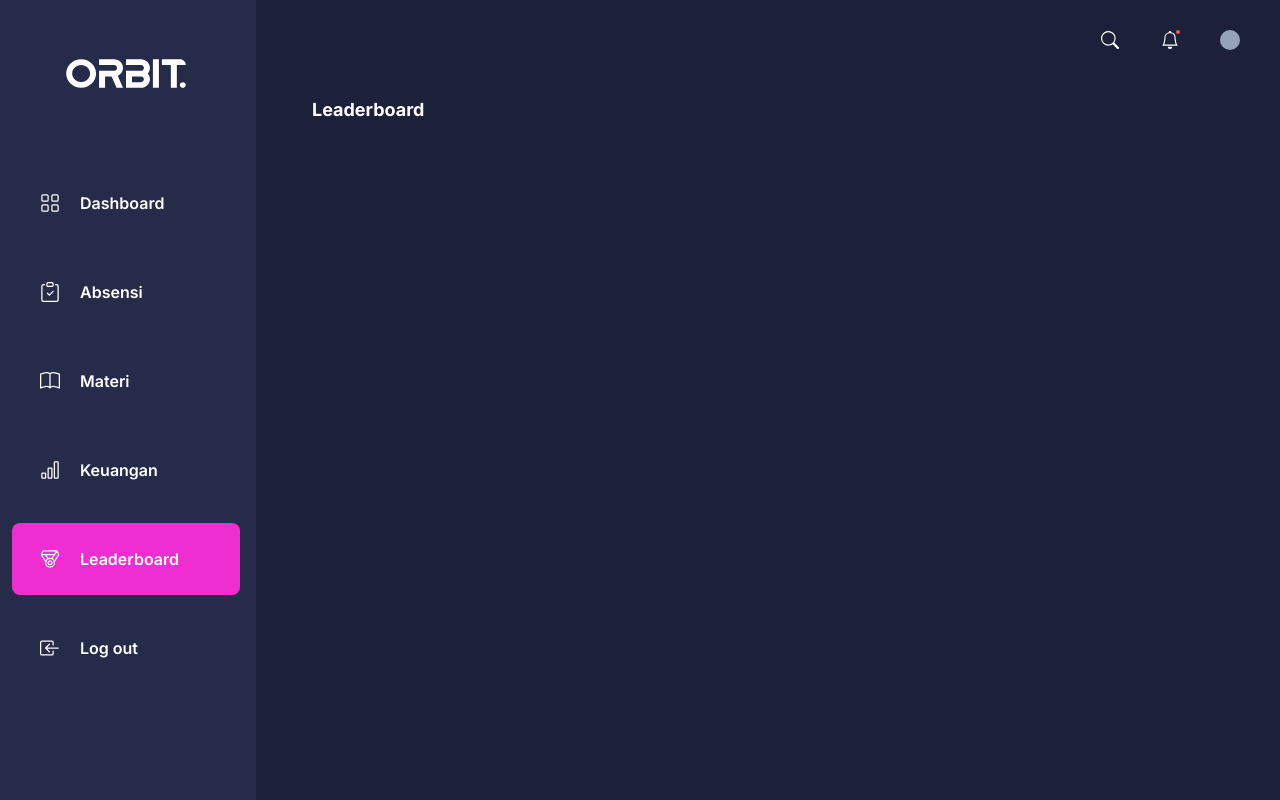
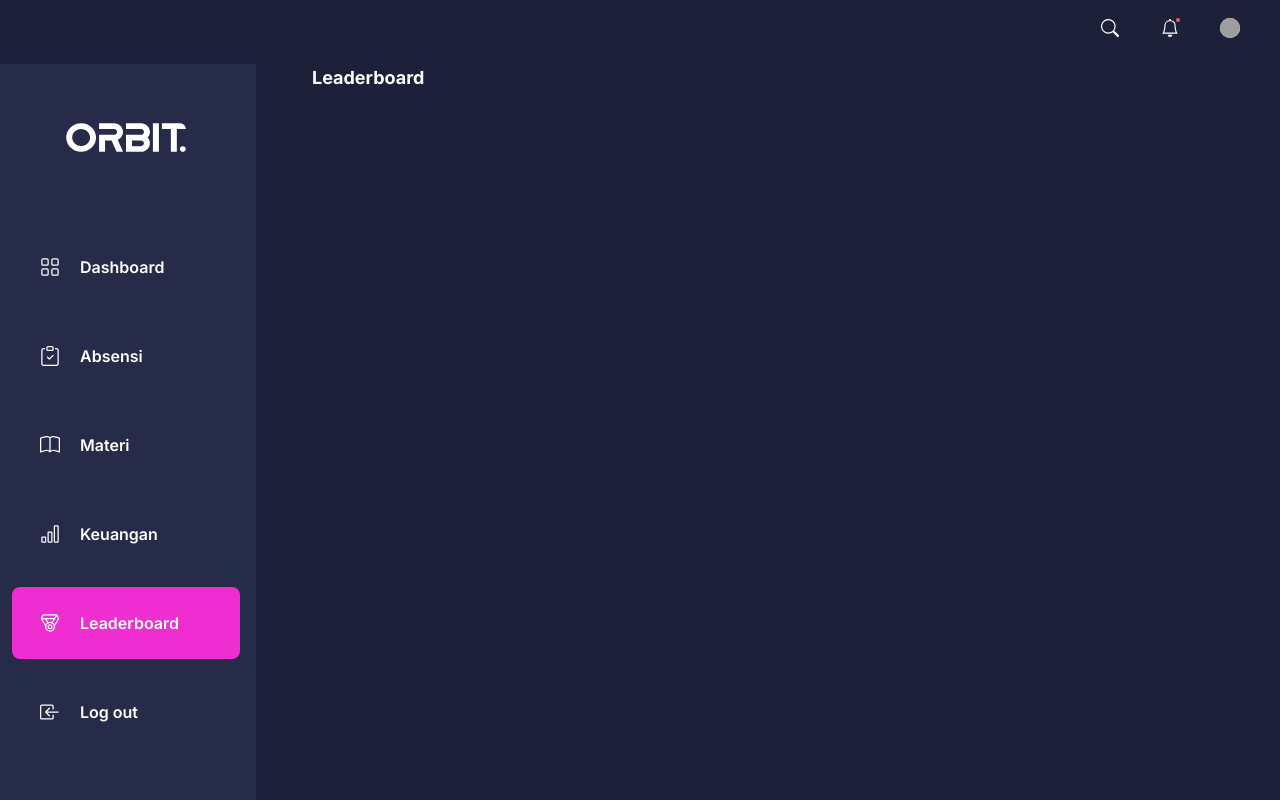
Before and after one commit to orbit4it/web-frontend, a Next.js app: page /dashboard/leaderboard in a window 1280 px wide. Built offline with nearby package versions, Linux system fonts and the light colour scheme.

Commit message:
fix: :lipstick: margin bug

```diff
--- a/app/dashboard/absensi/page.tsx
+++ b/app/dashboard/absensi/page.tsx
@@ -2,7 +2,7 @@ export default function page() {
   return (
     <>
       {/* Route Section */}
-      <section>
+      <section className="pl-10 md:p-0">
         <ul className="flex gap-4 items-center route">
           <li>
             <h1 className="text-xs md:text-lg font-semibold md:font-bold">
--- a/app/dashboard/layout.tsx
+++ b/app/dashboard/layout.tsx
@@ -1,13 +1,31 @@
+'use client';
+import Image from 'next/image';
+import { useState } from 'react';
 import { BsSearch, BsBell } from 'react-icons/bs';
+
+interface UserType {
+  name: string;
+  class: string;
+  division: string;
+  photo: string;
+}
+
 export default function RootLayout({
   children,
 }: {
   children: React.ReactNode;
 }) {
+  const [user, setUser] = useState<UserType>({
+    name: 'Azarel Lazuardi Aditya',
+    class: 'XI PPLG 2',
+    division: 'Web Development',
+    photo:
+      'http://localhost:3000/_next/image?url=%2Fassets%2Fimg%2FAvatarDummy.png&w=256&q=75',
+  });
   return (
     <>
       <section className="md:ml-[20%]">
-        <header className="w-full h-16 md:h-20 mb-4 px-5 py-2 md:px-10 md:py-4 flex items-center gap-5 ">
+        <header className="fixed top-0 right-0 w-full h-16 md:h-14 px-5 py-2 md:px-10 md:py-4 flex items-center gap-5 ">
           <ul className="relative w-full flex gap-10 justify-end">
             <li className="w-5 h-5 relative">
               <BsSearch
@@ -24,10 +42,18 @@ export default function RootLayout({
                 className="absolute top-1/2 left-1/2 -translate-x-1/2 -translate-y-1/2"
               />
             </li>
-            <li className="absolute left-0 my-auto md:static w-5 h-5 rounded-full bg-slate-400"></li>
+            <li className="absolute left-0 my-auto md:static w-5 h-5 rounded-full bg-white overflow-hidden">
+              <Image
+                src={user.photo}
+                alt="Foto Profile"
+                width={100}
+                height={100}
+                className="w-5 h-5"
+              />
+            </li>
           </ul>
         </header>
-        <main className="bg-[#1C2039] pl-16 md:pl-14 pr-5 md:pr-10 text-white ">
+        <main className="max-w-[1440px] 2xl:mx-auto bg-d-primary mt-16 pl-5 md:pl-14 pr-5 md:pr-10 text-white ">
           {children}
         </main>
       </section>
--- a/app/dashboard/leaderboard/page.tsx
+++ b/app/dashboard/leaderboard/page.tsx
@@ -2,7 +2,7 @@ export default function page() {
   return (
     <>
       {/* Route Section */}
-      <section>
+      <section className="pl-10 md:p-0">
         <ul className="flex gap-4 items-center route">
           <li>
             <h1 className="text-xs md:text-lg font-semibold md:font-bold">
@@ -12,7 +12,7 @@ export default function page() {
         </ul>
       </section>
       {/* Another Content */}
-      <section></section>
+      <section className="mt-4"></section>
     </>
   );
 }
--- a/app/dashboard/materi/page.tsx
+++ b/app/dashboard/materi/page.tsx
@@ -2,7 +2,7 @@ export default function page() {
   return (
     <>
       {/* Route Section */}
-      <section>
+      <section className="pl-10 md:p-0">
         <ul className="flex gap-4 items-center route">
           <li>
             <h1 className="text-xs md:text-lg font-semibold md:font-bold">
@@ -12,7 +12,7 @@ export default function page() {
         </ul>
       </section>
       {/* Another Content */}
-      <section></section>
+      <section className="mt-4"></section>
     </>
   );
 }
--- a/app/dashboard/page.tsx
+++ b/app/dashboard/page.tsx
@@ -2,7 +2,7 @@ export default function page() {
   return (
     <>
       {/* Route Section */}
-      <section>
+      <section className="pl-10 md:p-0">
         <ul className="flex gap-4 items-center route">
           <li>
             <h1 className="text-xs md:text-lg font-semibold md:font-bold">
@@ -12,7 +12,7 @@ export default function page() {
         </ul>
       </section>
       {/* Another Content */}
-      <section></section>
+      <section className="mt-4"></section>
     </>
   );
 }
--- a/app/dashboard/profile/page.tsx
+++ b/app/dashboard/profile/page.tsx
@@ -2,7 +2,7 @@ export default function page() {
   return (
     <>
       {/* Route Section */}
-      <section>
+      <section className="pl-10">
         <ul className="flex gap-4 items-center route">
           <li>
             <h1 className="text-xs md:text-lg font-semibold md:font-bold">
```
